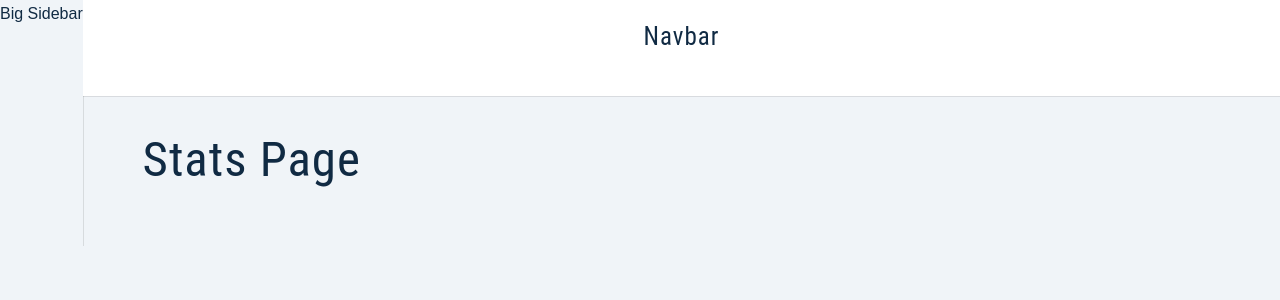
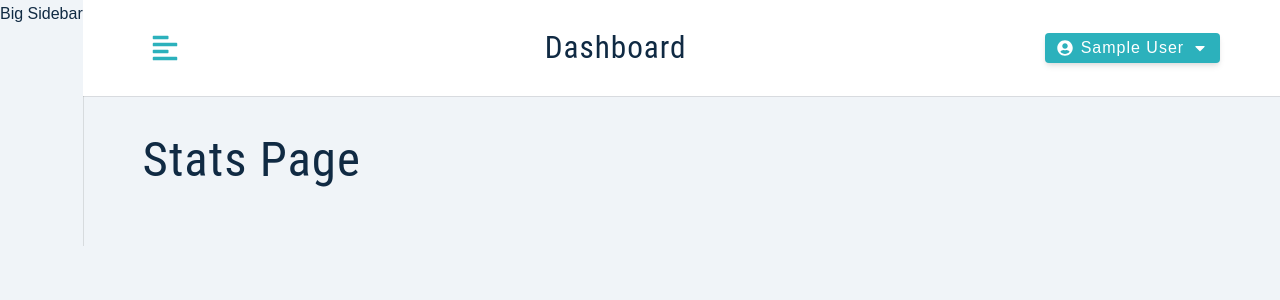
Before and after one commit to Uros-Todorovic/jobify, a React (Create React App) app in the folder client/: page / in a window 1280 px wide. Shown: the top 300 px of the page. Built offline with nearby package versions, Linux system fonts and the light colour scheme; sample sign-in values are in the browser's storage.

Commit message:
added logout functionality

```diff
--- a/client/package.json
+++ b/client/package.json
@@ -11,6 +11,7 @@
     "normalize.css": "^8.0.1",
     "react": "^18.2.0",
     "react-dom": "^18.2.0",
+    "react-icons": "^4.8.0",
     "react-router-dom": "^6.8.2",
     "react-scripts": "5.0.1",
     "styled-components": "^5.3.8",
--- a/client/src/components/Navbar.js
+++ b/client/src/components/Navbar.js
@@ -1,9 +1,38 @@
 import Wrapper from '../assets/wrappers/Navbar';
+import { FaAlignLeft, FaUserCircle, FaCaretDown } from 'react-icons/fa';
+import { useAppContext } from '../context/appContext';
+import Logo from './Logo';
+import { useState } from 'react';
 
 const Navbar = () => {
+	const [showLogout, setShowLogout] = useState(false);
+	const { toggleSidebar, logout, user } = useAppContext();
+
 	return (
 		<Wrapper>
-			<h4>navbar</h4>
+			<div className="nav-center">
+				<button type="button" className="toggle-btn" onClick={toggleSidebar}>
+					<FaAlignLeft />
+				</button>
+
+				<div>
+					<Logo />
+					<h3 className="logo-text">dashboard</h3>
+				</div>
+
+				<div className="btn-container">
+					<button type="button" className="btn" onClick={() => setShowLogout((currentValue) => !currentValue)}>
+						<FaUserCircle />
+						{user?.name}
+						<FaCaretDown />
+					</button>
+					<div className={showLogout ? 'dropdown show-dropdown' : 'dropdown'}>
+						<button type="button" className="dropdown-btn" onClick={logout}>
+							logout
+						</button>
+					</div>
+				</div>
+			</div>
 		</Wrapper>
 	);
 };
--- a/client/src/context/actions.js
+++ b/client/src/context/actions.js
@@ -7,3 +7,7 @@
 export const SETUP_USER_SUCCESS = 'SETUP_USER_SUCCESS';
 
 export const SETUP_USER_ERROR = 'SETUP_USER_ERROR';
+
+export const TOGGLE_SIDEBAR = 'TOGGLE_SIDEBAR';
+
+export const LOGOUT_USER = 'LOGOUT_USER';
--- a/client/src/context/appContext.js
+++ b/client/src/context/appContext.js
@@ -1,6 +1,14 @@
 import { createContext, useContext, useReducer } from 'react';
 import axios from 'axios';
-import { DISPLAY_ALERT, CLEAR_ALERT, SETUP_USER_BEGIN, SETUP_USER_SUCCESS, SETUP_USER_ERROR } from './actions';
+import {
+	DISPLAY_ALERT,
+	CLEAR_ALERT,
+	SETUP_USER_BEGIN,
+	SETUP_USER_SUCCESS,
+	SETUP_USER_ERROR,
+	TOGGLE_SIDEBAR,
+	LOGOUT_USER,
+} from './actions';
 import reducer from './reducer';
 
 const user = localStorage.getItem('user');
@@ -16,6 +24,7 @@
 	token: token,
 	userLocation: userlLocation || '',
 	jobLocation: userlLocation || '',
+	showSidebar: false,
 };
 
 const AppContext = createContext();
@@ -60,8 +69,19 @@
 		}
 	};
 
+	const toggleSidebar = () => {
+		dispatch({ type: TOGGLE_SIDEBAR });
+	};
+
+	const logout = () => {
+		removeUserFromLocalStorage();
+		dispatch({ type: LOGOUT_USER });
+	};
+
 	return (
-		<AppContext.Provider value={{ ...state, displayAlert, clearAlert, setupUser }}>{children}</AppContext.Provider>
+		<AppContext.Provider value={{ ...state, displayAlert, clearAlert, setupUser, toggleSidebar, logout }}>
+			{children}
+		</AppContext.Provider>
 	);
 };
 
--- a/client/src/context/reducer.js
+++ b/client/src/context/reducer.js
@@ -1,4 +1,13 @@
-import { DISPLAY_ALERT, CLEAR_ALERT, SETUP_USER_BEGIN, SETUP_USER_SUCCESS, SETUP_USER_ERROR } from './actions';
+import {
+	DISPLAY_ALERT,
+	CLEAR_ALERT,
+	SETUP_USER_BEGIN,
+	SETUP_USER_SUCCESS,
+	SETUP_USER_ERROR,
+	TOGGLE_SIDEBAR,
+	LOGOUT_USER,
+} from './actions';
+import { initialState } from './appContext';
 
 const reducer = (state, action) => {
 	if (action.type === DISPLAY_ALERT) {
@@ -46,6 +55,23 @@
 			isLoading: false,
 		};
 	}
+
+	if (action.type === TOGGLE_SIDEBAR) {
+		return {
+			...state,
+			showSidebar: !state.showSidebar,
+		};
+	}
+
+	if (action.type === LOGOUT_USER) {
+		return {
+			...initialState,
+			user: null,
+			token: null,
+			userLocation: '',
+			jobLocation: '',
+		};
+	}
 	throw new Error(`No such action: ${action}`);
 };
 
```
Also changed, not shown: 1 other file (tests, documents, lock files or other folders).
